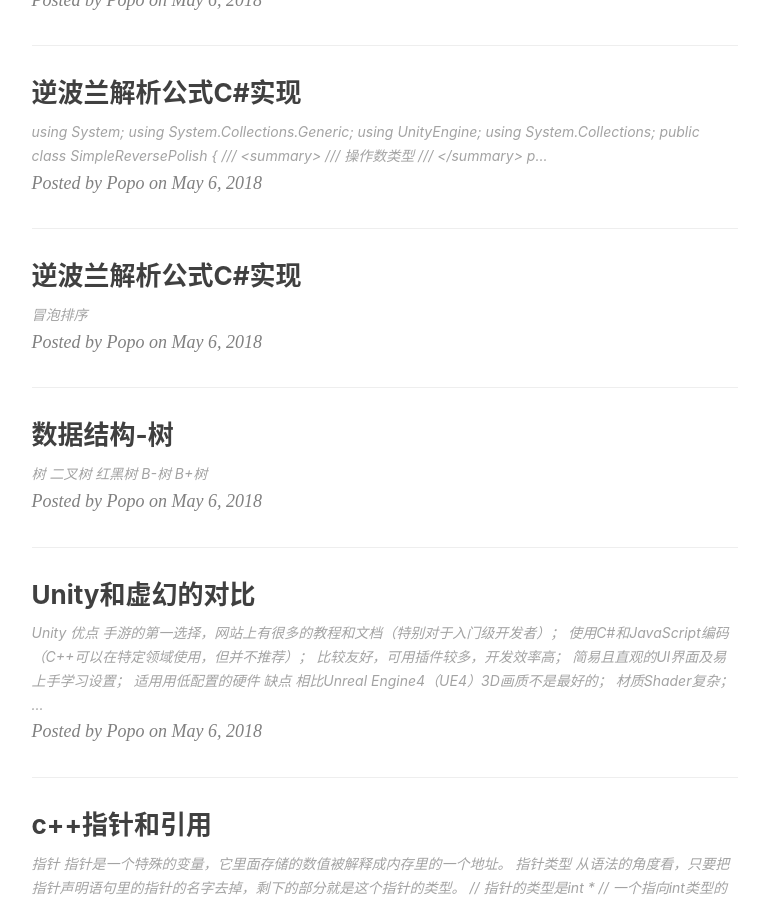
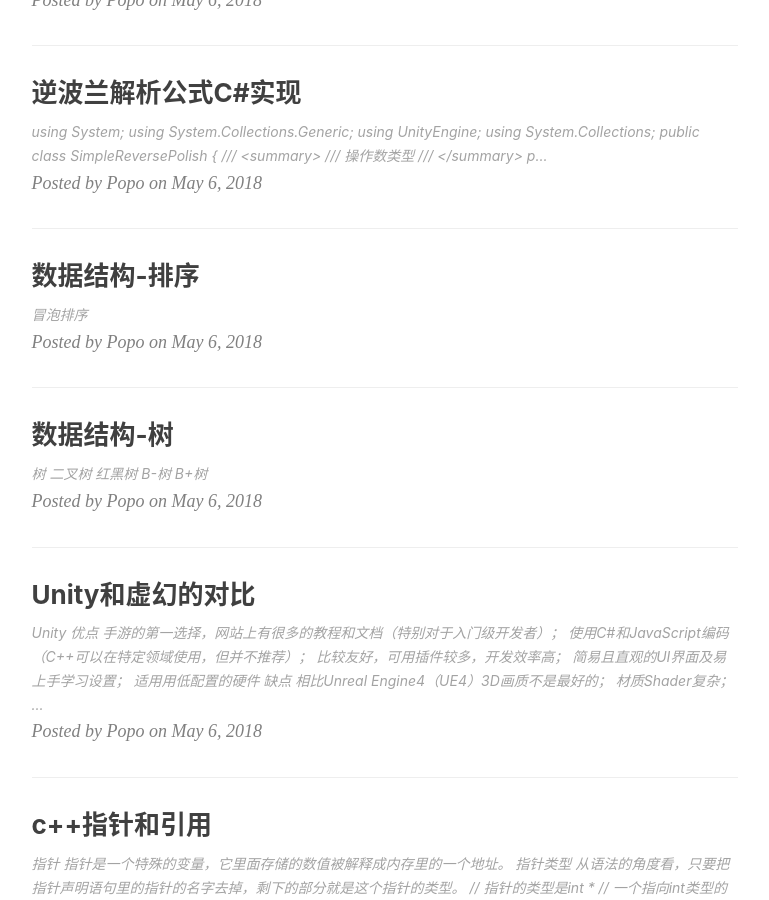
Before and after one commit to linchunbogit/linchunbogit.github.io, a Jekyll site: the page built from index.html, in a window 1280 px wide and 900 px high, scrolled down 1012 px. Shown: the whole window, without its empty margins (136-905 px from the left). Built offline with Jekyll 4.4.1, drawn with Linux system fonts in a browser that asks for light colours; nearby versions of some CDN libraries; the list of posts is cut into pages by our own code.

Commit message:
c++ sort

```diff
--- a/_posts/2018-05-06-c++-sort.md
+++ b/_posts/2018-05-06-c++-sort.md
@@ -1,6 +1,6 @@
 ---
 layout:     post
-title:      "逆波兰解析公式C#实现"
+title:      "数据结构-排序"
 subtitle:   " "
 date:       2018-05-06 22:36:00
 author:     "Popo"
```
